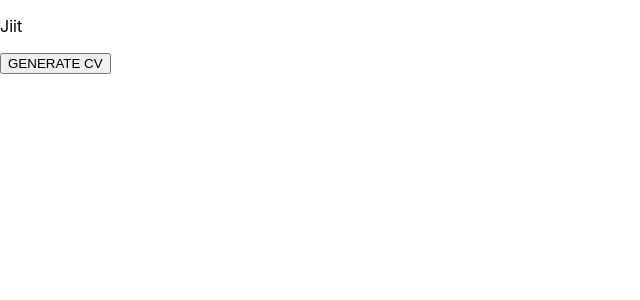
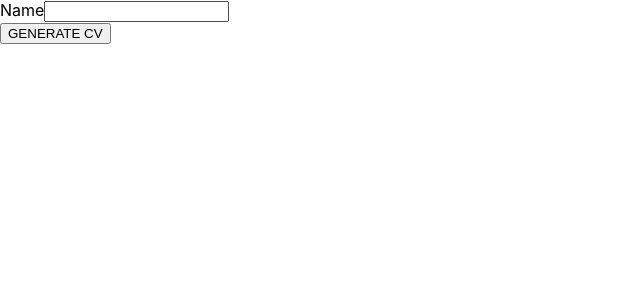
Before and after one commit to Konstanenonen/cv-application, a React (Create React App) app: page / in a window 1280 px wide. Shown: the top 300 px of the page, without its empty margins (0-640 px from the left). Built offline with nearby package versions, Linux system fonts and the light colour scheme.

Commit message:
Section can take props now

```diff
--- a/src/App.tsx
+++ b/src/App.tsx
@@ -1,21 +1,19 @@
+/* eslint-disable react/no-unused-state */
 import React from "react";
 import Button from "./components/Button";
-import { UserInformation } from "./interfaces";
 import Section from "./components/Section";
 
 interface AppState {
   fillingForm: boolean;
-  userInformation: UserInformation;
-  education: {
+  name: string;
+  email: string;
+  phoneNumber: string;
   school: string;
   titleOfStudy: string;
   dateOfStudy: string;
-  };
-  work: {
-    company: string;
+  work: string;
   title: string;
   tasks: string;
-  };
 }
 
 interface AppProps {}
@@ -26,21 +24,15 @@ class App extends React.Component<AppProps, AppState> {
 
     this.state = {
       fillingForm: true,
-      userInformation: {
       name: "",
       email: "",
       phoneNumber: "",
-      },
-      education: {
       school: "",
       titleOfStudy: "",
       dateOfStudy: "",
-      },
-      work: {
-        company: "",
+      work: "",
       title: "",
       tasks: "",
-      },
     };
 
     this.toggleFormStatus = this.toggleFormStatus.bind(this);
@@ -59,17 +51,42 @@ class App extends React.Component<AppProps, AppState> {
   }
 
   render() {
-    const { fillingForm, userInformation, education, work } = this.state;
+    const { fillingForm } = this.state;
+    const {
+      name,
+      email,
+      phoneNumber,
+      school,
+      titleOfStudy,
+      dateOfStudy,
+      work,
+      title,
+      tasks,
+    } = this.state;
 
     return (
       <div>
         {fillingForm ? (
           <form onSubmit={this.handleSubmit}>
-            <Section />
+            <Section
+              handleChange={(e: any) => this.setState({ name: e.target.value })}
+              value={name}
+              label="Name"
+              input="name"
+            />
             <Button text="GENERATE CV" isSubmit />
           </form>
         ) : (
           <div>
+            <p>{name}</p>
+            <p>{email}</p>
+            <p>{phoneNumber}</p>
+            <p>{school}</p>
+            <p>{titleOfStudy}</p>
+            <p>{dateOfStudy}</p>
+            <p>{work}</p>
+            <p>{title}</p>
+            <p>{tasks}</p>
             <Button
               handleClick={() =>
                 this.setState((prevState) => ({
@@ -79,9 +96,6 @@ class App extends React.Component<AppProps, AppState> {
               text="BACK TO FORM"
               isSubmit={false}
             />
-            <p>{userInformation.name}</p>
-            <p>{education.school}</p>
-            <p>{work.company}</p>
           </div>
         )}
       </div>
--- a/src/components/Section.tsx
+++ b/src/components/Section.tsx
@@ -1,11 +1,28 @@
+/* eslint-disable no-unused-vars */
 /* eslint-disable react/prefer-stateless-function */
 import React from "react";
 
-class Section extends React.Component {
+interface SectionProps {
+  label: string;
+  input: string;
+  value: string;
+  handleChange: (e: any) => void;
+}
+
+class Section extends React.Component<SectionProps> {
   render() {
+    const { label, input, value, handleChange } = this.props;
+
     return (
       <div>
-        <p>Jiit</p>
+        <label htmlFor={input}>{label}</label>
+        <input
+          onChange={handleChange}
+          value={value}
+          type="text"
+          id={input}
+          name={input}
+        />
       </div>
     );
   }
```
Also changed, not shown: src/interfaces.tsx (deleted, +0 -8 lines). Lines whose indentation alone changed are shown as unchanged.
